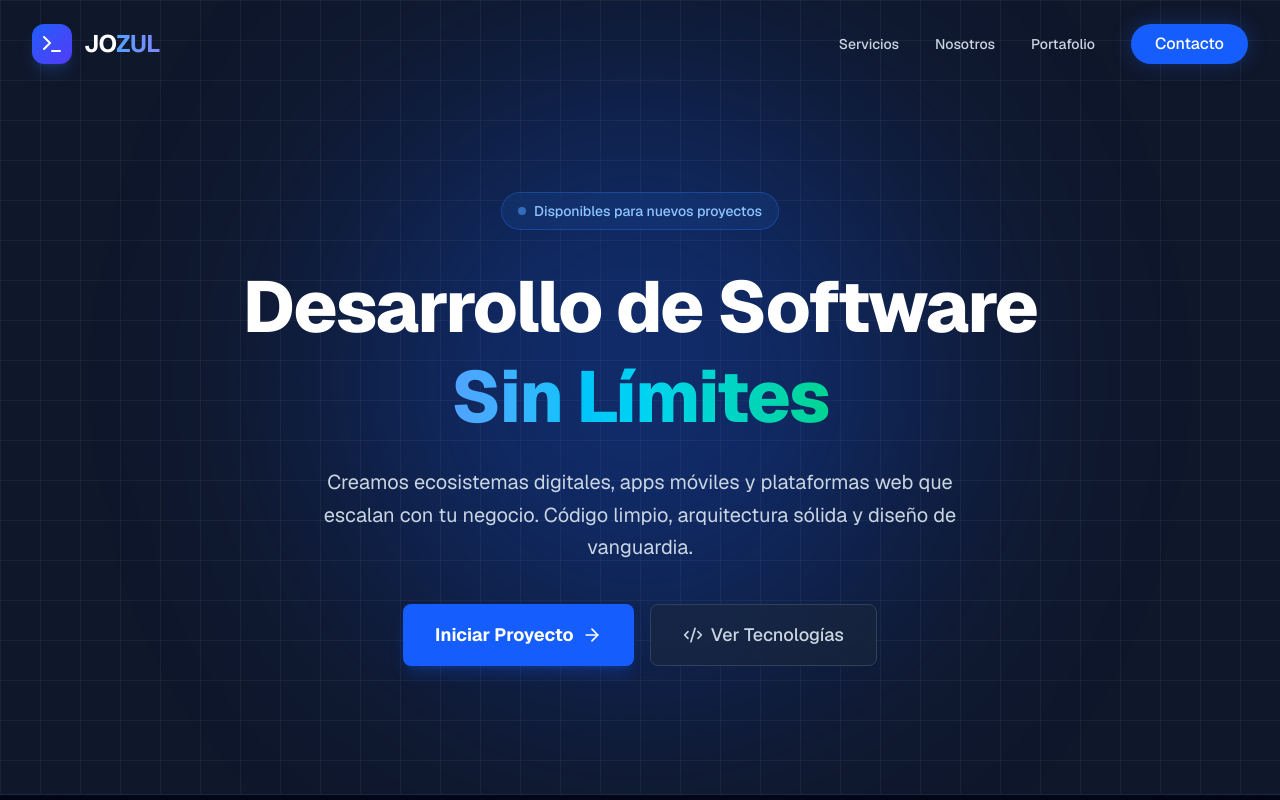
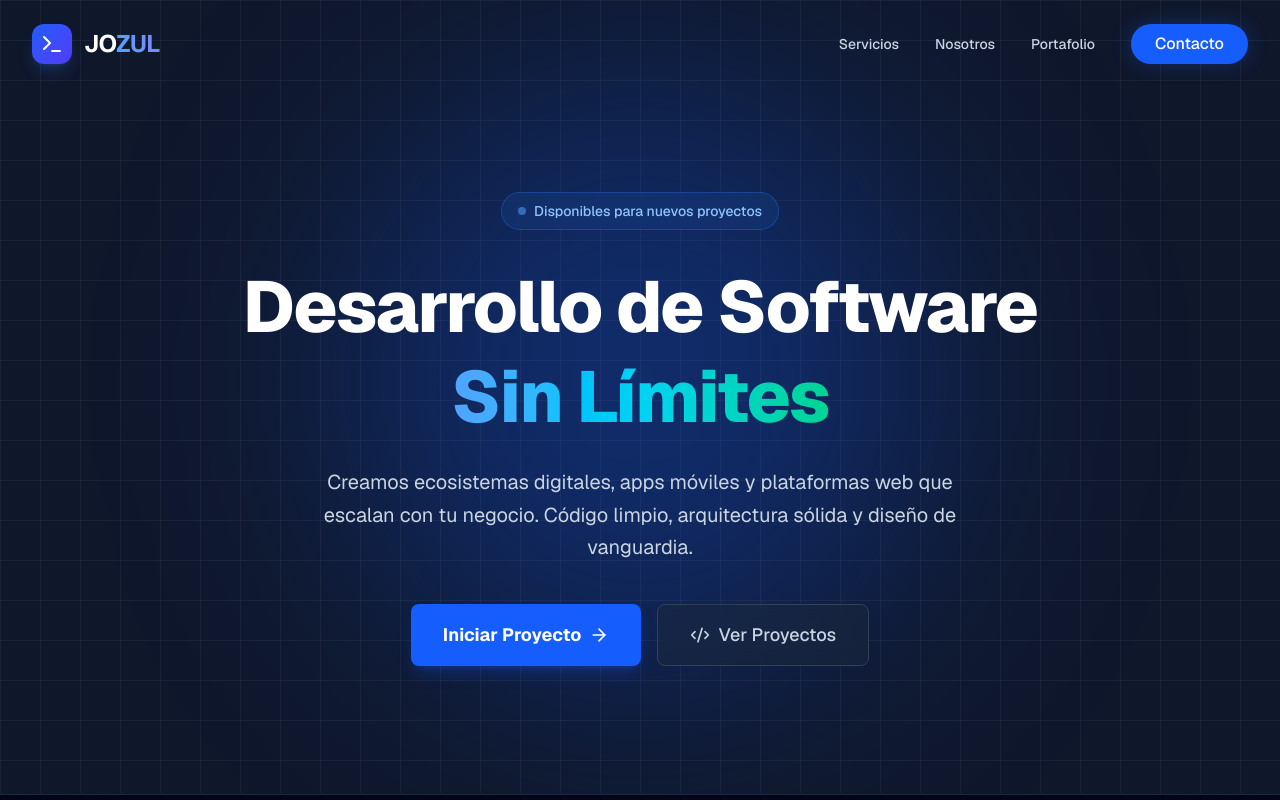
Before and after one commit to Josuecandia/jozul-definitivo, a Next.js app: page / in a window 1280 px wide. Shown: the top 800 px of the page. Built offline with nearby package versions, Linux system fonts and the light colour scheme.

Commit message:
cambioos

```diff
--- a/src/components/Hero.tsx
+++ b/src/components/Hero.tsx
@@ -51,11 +51,11 @@ export default function Hero() {
           </a>
 
           <a
-            href="#services"
+            href="#portfolio"
             className="inline-flex items-center justify-center px-8 py-4 text-lg font-medium text-slate-300 bg-slate-800/50 border border-slate-700 rounded-lg hover:bg-slate-800 hover:text-white transition-all backdrop-blur-sm"
           >
             <Code2 className="mr-2 w-5 h-5" />
-            Ver Tecnologías
+            Ver Proyectos
           </a>
         </div>
       </div>
```
